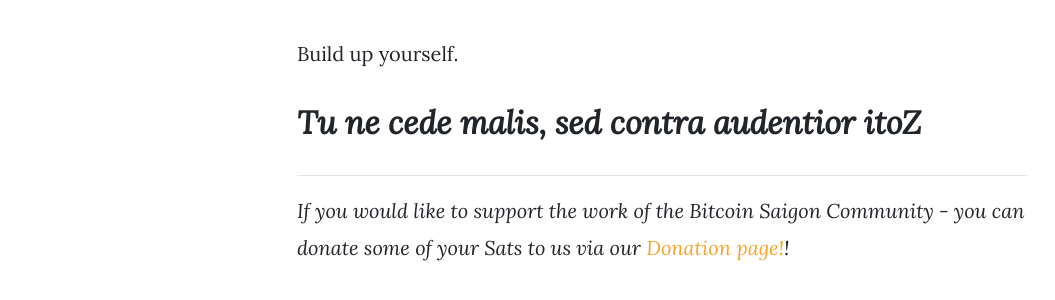
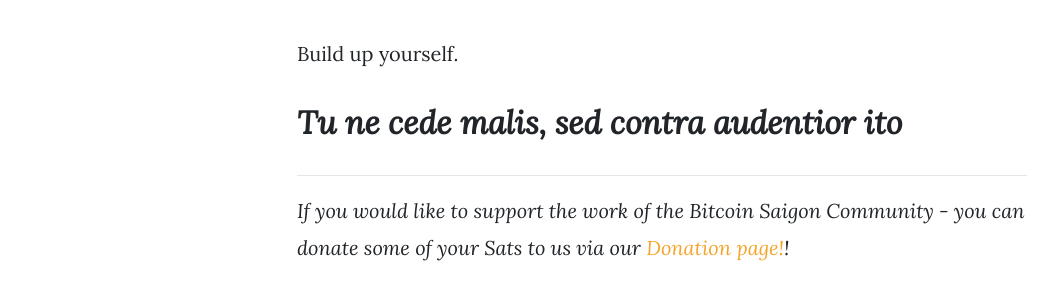
Before and after one commit to bitcoinsaigon/bitcoinsaigon.github.io, a Jekyll site: the page built from _posts/2021-10-06-bitcoin-saigon-video-recordings-now-on-odysee.md, in a window 1280 px wide and 900 px high, scrolled down 4185 px. Shown: the part 327-627 px from the top of the window, without its empty margins (73-1128 px from the left). Built offline with Jekyll 4.4.1, drawn with Linux system fonts in a browser that asks for light colours; nearby versions of some CDN libraries; comment, search, counter and statistics services are not loaded.

Commit message:
fix typo

```diff
--- a/_posts/2021-10-06-bitcoin-saigon-video-recordings-now-on-odysee.md
+++ b/_posts/2021-10-06-bitcoin-saigon-video-recordings-now-on-odysee.md
@@ -72,7 +72,7 @@ Build networks, build communities, build families - and to do all of that first
 
 Build up yourself.
 
-## *Tu ne cede malis, sed contra audentior itoZ*
+## *Tu ne cede malis, sed contra audentior ito*
 
 ------------
 
```
